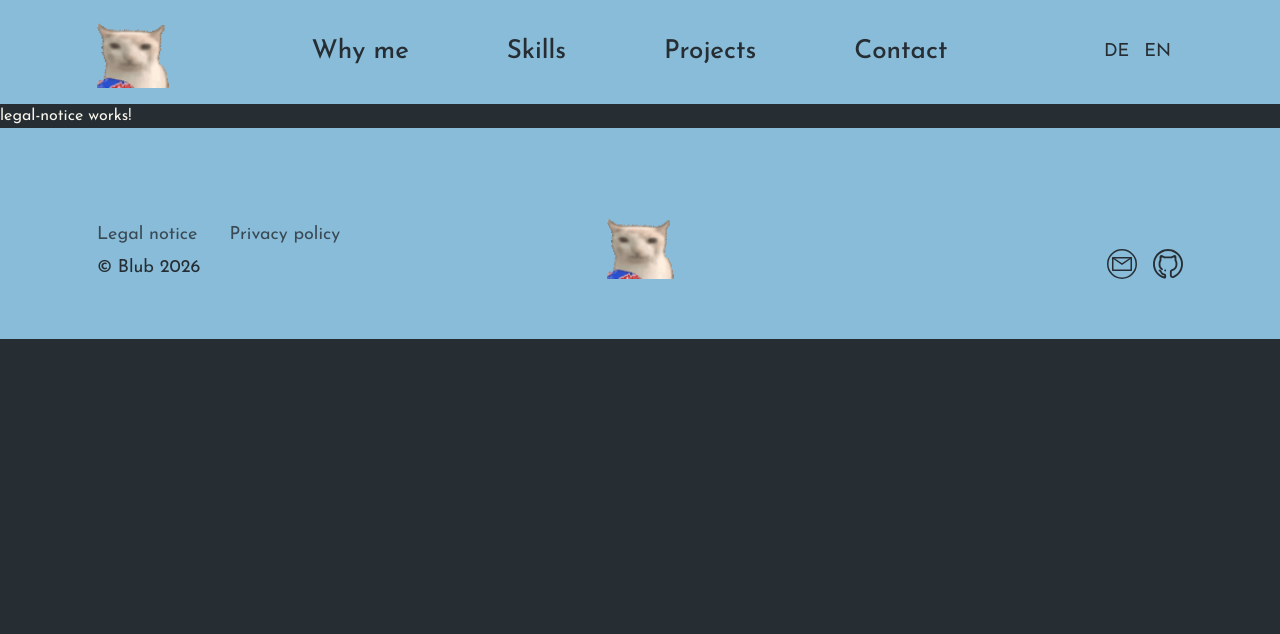
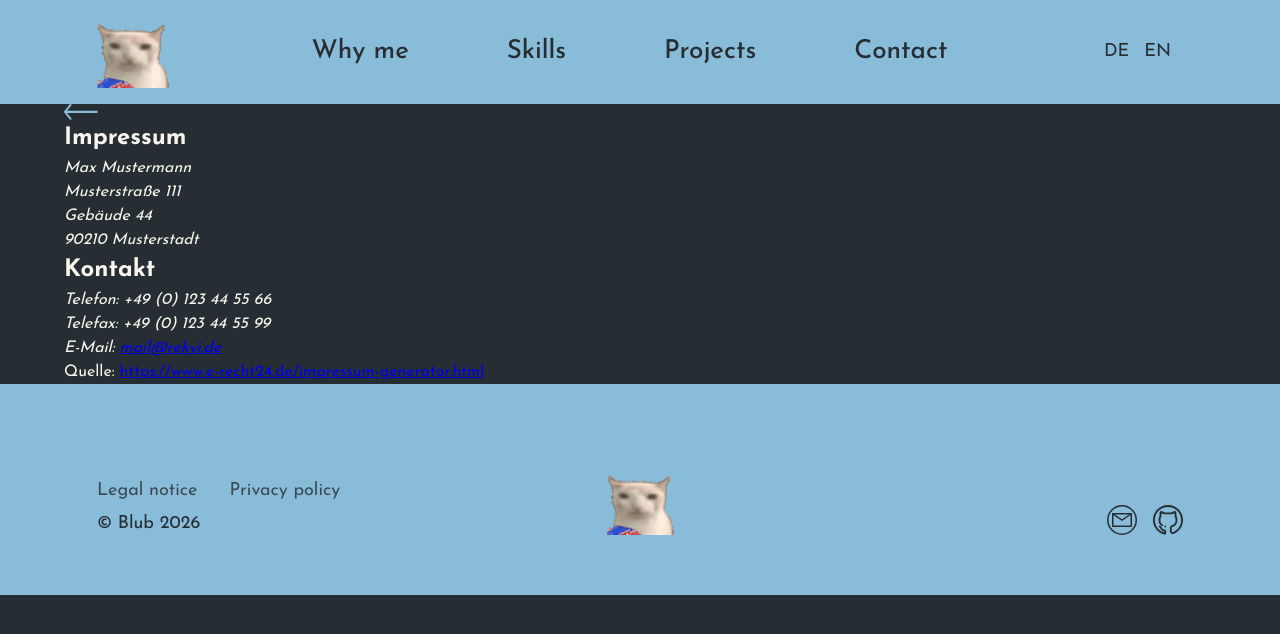
Before and after one commit to rekyi/portfolio, an Angular app: page /legal-notice in a window 1280 px wide. Shown: the top 634 px of the page. Built offline with nearby package versions, Linux system fonts and the light colour scheme.

Commit message:
add legal notice markup

```diff
--- a/src/app/pages/legal-notice/legal-notice.html
+++ b/src/app/pages/legal-notice/legal-notice.html
@@ -1 +1,33 @@
-<p>legal-notice works!</p>
+<section class="content">
+  <a class="back-link" routerLink="/" aria-label="Zurück zur Startseite">
+    <img src="/icons/mobile_arrow_back.svg" alt="" width="34" height="16" />
+  </a>
+
+  <h1>Impressum</h1>
+
+  <address>
+    Max Mustermann<br />
+    Musterstraße 111<br />
+    Gebäude 44<br />
+    90210 Musterstadt
+  </address>
+
+  <section>
+    <h2>Kontakt</h2>
+    <address>
+      Telefon: +49 (0) 123 44 55 66<br />
+      Telefax: +49 (0) 123 44 55 99<br />
+      E-Mail: <a href="mailto:mail@rekyi.de">mail@rekyi.de</a>
+    </address>
+  </section>
+
+  <p>
+    Quelle:
+    <a
+      href="https://www.e-recht24.de/impressum-generator.html"
+      target="_blank"
+      rel="noopener noreferrer"
+      >https://www.e-recht24.de/impressum-generator.html</a
+    >
+  </p>
+</section>
--- a/src/app/pages/legal-notice/legal-notice.ts
+++ b/src/app/pages/legal-notice/legal-notice.ts
@@ -1,7 +1,8 @@
 import { Component } from '@angular/core';
+import { RouterLink } from '@angular/router';
 
 @Component({
-  imports: [],
+  imports: [RouterLink],
   selector: 'app-legal-notice',
   styleUrl: './legal-notice.scss',
   templateUrl: './legal-notice.html',
```
Also changed, not shown: public/icons/mobile_arrow_back.svg (added).
